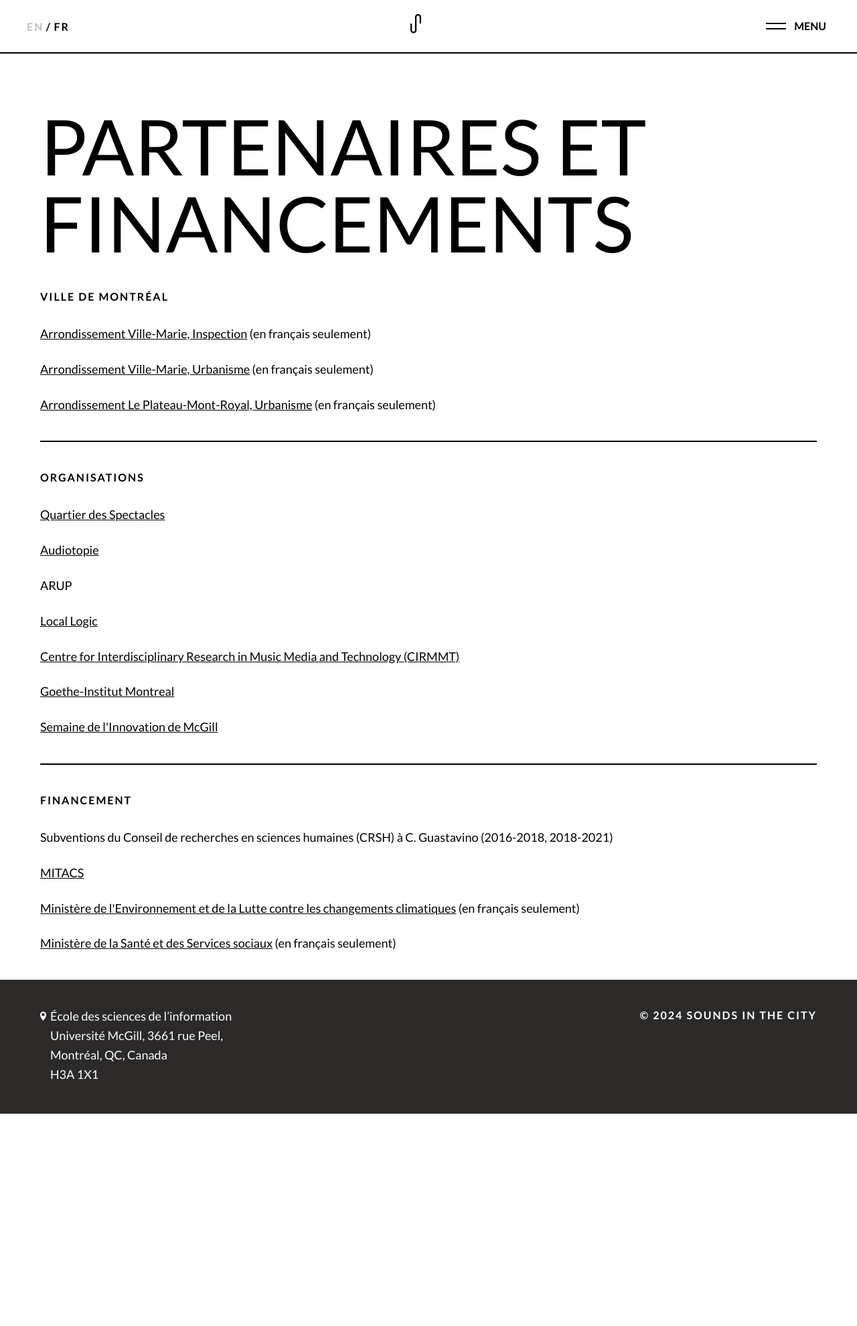
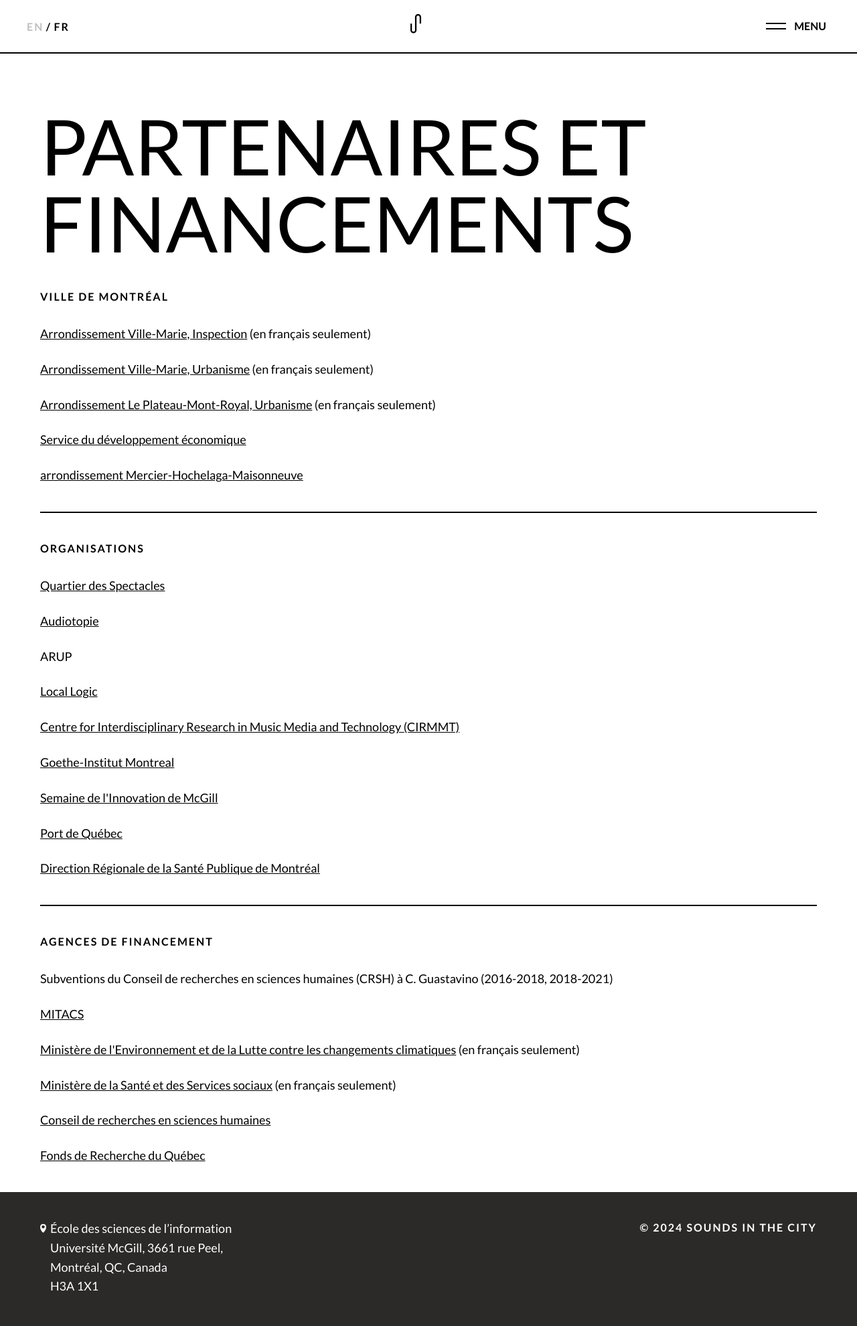
Before and after one commit to walkwithweb/walkwithweb, a Jekyll site: the page built from fr/partners.html, in a window 1280 px wide. Shown: the whole page at 67% size. Built offline with Jekyll 4.4.1, drawn with Linux system fonts in a browser that asks for light colours; before the commit the page ends 1663 px from its top, so only the background shows below that.

Commit message:
partners updated

```diff
--- a/_data/locales/en.yml
+++ b/_data/locales/en.yml
@@ -247,6 +247,13 @@
       - name: "Le Plateau-Mont-Royal borough Urban Planning"
         language: "(in French only)"
         url: "#"
+      - name: "Service du développement économique"
+        language: ""
+        url: "https://montreal.ca/unites/service-du-developpement-economique#:~:text=Le%20Service%20du%20d%C3%A9veloppement%20%C3%A9conomique,'innovation%20et%20d'inclusivit%C3%A9."
+      - name: "Mercier-Hochelaga-Maisonneuve borough"
+        language: ""
+        url: "https://montreal.ca/mercier-hochelaga-maisonneuve"
+
   organization:
     title: "Organizations"
     links:
@@ -263,18 +270,26 @@
         url: "#"
       - name: "McGill Innovation Week"
         url: "#"
+      - name: "Port de Québec"
+        url: "https://www.portquebec.ca/"
+      - name: "Montréal Public Health Agency"
+        url: "https://ciusss-centresudmtl.gouv.qc.ca/propos/qui-sommes-nous/direction-regionale-de-sante-publique-drsp-de-montreal"
   funding:
-    title: "Funding"
+    title: "Funding Agencies"
     links:
       - name: "Social Sciences and Humanities Research Council (SSHRC) grants to C. Guastavino (2016-2018, 2018-2021)"
       - name: "MITACS"
-        url: "#"
+        url: "https://www.mitacs.ca/"
       - name: "Ministère de l'Environnement et de la Lutte aux changements climatiques"
         language: "(French only)"
         url: "#"
       - name: "Ministère de la Santé et des Services sociaux"
         language: "(French only)"
         url: "#"
+      - name: "Social Sciences and Humanities Research Council"
+        url: "https://www.sshrc-crsh.gc.ca/home-accueil-eng.aspx"
+      - name: "Fonds de Recherche du Québec"
+        url: "https://frq.gouv.qc.ca/"
 services:
   title: "Services"
   description: "Let us transform your sound-related questions into evidence-based action plans! We have experience in collaborative research projects with different funding agencies, but also industry contracts and we’re open to consulting opportunities.<br><br><strong>We have a history of turning ideas into a concrete process with viable outcomes</strong>. So, whether you are a planning or design firm, an academic or health institution, a municipality, a non-governmental entity or a corporate setting, we can help you:"
--- a/_data/locales/fr.yml
+++ b/_data/locales/fr.yml
@@ -337,6 +337,12 @@
       - name: "Arrondissement Le Plateau-Mont-Royal, Urbanisme"
         language: "(en français seulement)"
         url: "#"
+      - name: "Service du développement économique"
+        language: ""
+        url: "https://montreal.ca/unites/service-du-developpement-economique#:~:text=Le%20Service%20du%20d%C3%A9veloppement%20%C3%A9conomique,'innovation%20et%20d'inclusivit%C3%A9."
+      - name: "arrondissement Mercier-Hochelaga-Maisonneuve"
+        language: ""
+        url: "https://montreal.ca/mercier-hochelaga-maisonneuve"
   organization:
     title: "Organisations"
     links:
@@ -353,8 +359,12 @@
         url: "#"
       - name: "Semaine de l'Innovation de McGill"
         url: "#"
+      - name: "Port de Québec"
+        url: "https://www.portquebec.ca/"
+      - name: "Direction Régionale de la Santé Publique de Montréal"
+        url: "https://ciusss-centresudmtl.gouv.qc.ca/propos/qui-sommes-nous/direction-regionale-de-sante-publique-drsp-de-montreal"
   funding:
-    title: "Financement"
+    title: "Agences de Financement"
     links:
       - name: "Subventions du Conseil de recherches en sciences humaines (CRSH) à C. Guastavino (2016-2018, 2018-2021)"
       - name: "MITACS"
@@ -365,6 +375,10 @@
       - name: "Ministère de la Santé et des Services sociaux"
         language: "(en français seulement)"
         url: "#"
+      - name: "Conseil de recherches en sciences humaines"
+        url: "https://www.sshrc-crsh.gc.ca/home-accueil-eng.aspx"
+      - name: "Fonds de Recherche du Québec"
+        url: "https://frq.gouv.qc.ca/"
 contact:
   title: "Contact"
   telephone: "Téléphone"
```
